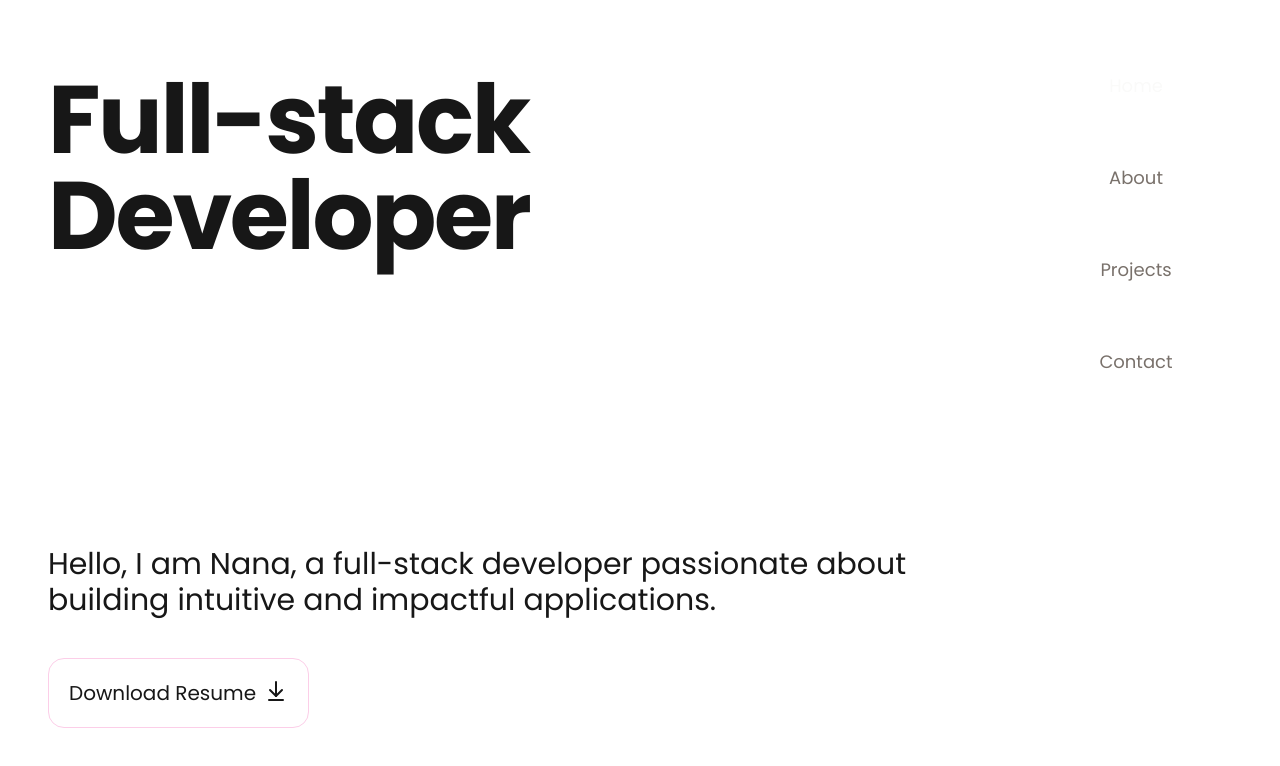
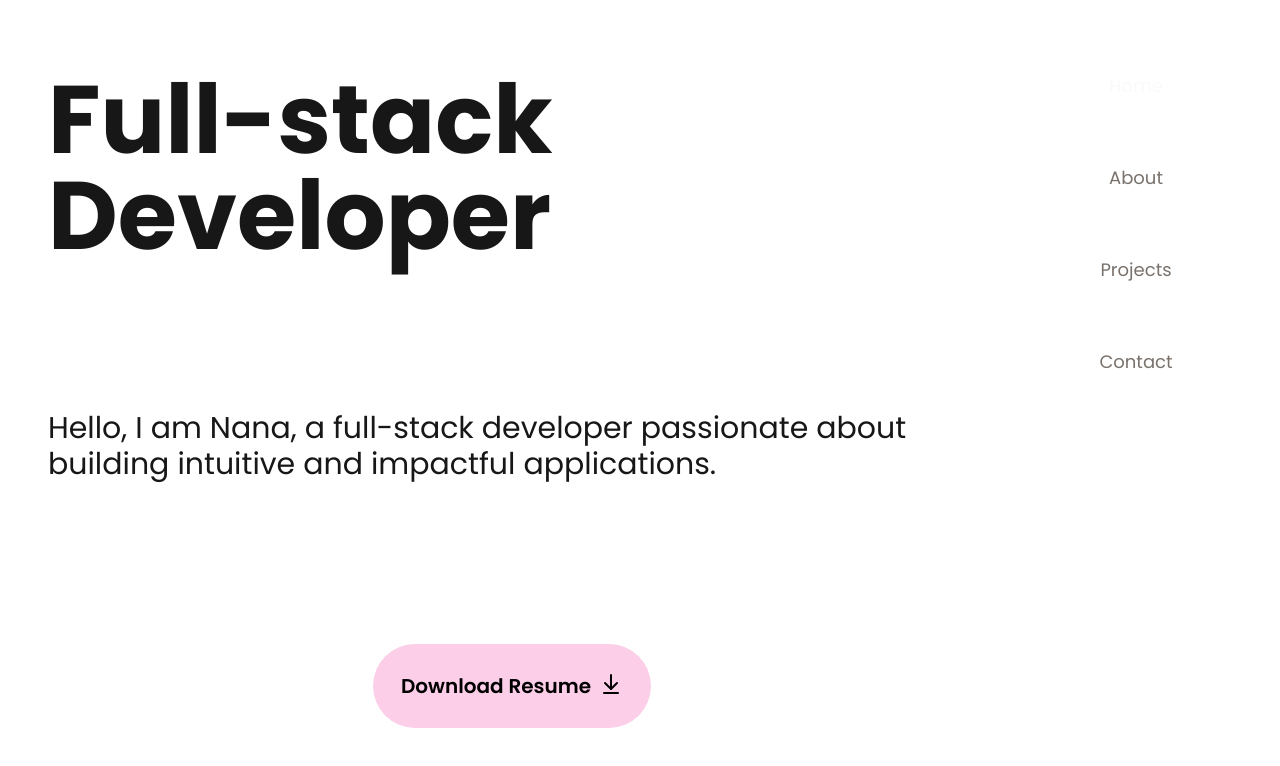
Before and after one commit to na1969na/developer-portfolio, a Next.js app: page / in a window 1280 px wide. Shown: the top 766 px of the page. Built offline with nearby package versions, Linux system fonts and the light colour scheme.

Commit message:
add: add animation in home section

```diff
--- a/package.json
+++ b/package.json
@@ -11,6 +11,7 @@
   "dependencies": {
     "clsx": "^2.1.1",
     "framer-motion": "^12.9.2",
+    "gsap": "^3.13.0",
     "lucide-react": "^0.503.0",
     "next": "15.3.1",
     "react": "^19.0.0",
--- a/src/app/globals.css
+++ b/src/app/globals.css
@@ -14,10 +14,14 @@
   --font-poppins: var(--font-poppins);
 }
 
+@theme {
+  --color-light-cream: #fffce1;
+}
+
 @media (prefers-color-scheme: dark) {
   :root {
     --background: #0a0a0a;
-    --foreground: #ededed;
+    --foreground: #fffce1;
   }
 }
 
--- a/src/components/sections/HomeSection.tsx
+++ b/src/components/sections/HomeSection.tsx
@@ -1,7 +1,8 @@
 "use client";
 
 import { motion } from "framer-motion";
-import { ArrowDownToLine } from "lucide-react";
+import ScrambleText from "../ui/ScrambleText";
+import DownloadButton from "../ui/DownloadButton";
 
 const HomeSection = () => {
   return (
@@ -13,26 +14,18 @@ const HomeSection = () => {
       transition={{ duration: 0.5 }}
     >
       <div>
-        <h1 className="text-8xl font-bold tracking-tight">
-          Full-stack Developer
-        </h1>
+        <ScrambleText
+          text="Full-stack Developer"
+          className="text-8xl font-bold"
+        />
       </div>
-      <div className="space-y-6">
-        <p className="text-3xl">
-          Hello, I am Nana, a full-stack developer passionate about building
-          intuitive and impactful applications.
-        </p>
-        <div className="pt-4 flex flex-col sm:flex-row gap-4">
-          <motion.button
-            className="border-1 border-pink-200 rounded-2xl p-5 text-xl flex gap-2 hover:bg-pink-200 hover:text-black"
-            whileTap={{ scale: 0.9, rotate: 3 }}
-          >
-            <a href="/files/Resume_NanaOkamoto.pdf" download>
-              Download Resume
-            </a>
-            <ArrowDownToLine />
-          </motion.button>
-        </div>
+      <ScrambleText
+        text="Hello, I am Nana, a full-stack developer passionate about building
+          intuitive and impactful applications."
+        className="text-3xl"
+      />
+      <div className="pt-4 flex flex-col sm:flex-row gap-4">
+        <DownloadButton />
       </div>
     </motion.div>
   );
--- /dev/null
+++ b/src/components/ui/DownloadButton.tsx
@@ -0,0 +1,40 @@
+"use client";
+
+import { useRef } from "react";
+import { gsap } from "gsap";
+import { ArrowDownToLine } from "lucide-react";
+
+const DownloadButton: React.FC = () => {
+  const buttonRef = useRef<HTMLButtonElement>(null);
+
+  const handleClick = () => {
+    if (buttonRef.current) {
+      gsap.fromTo(
+        buttonRef.current,
+        { scale: 1 },
+        {
+          scale: 1.2,
+          duration: 0.2,
+          ease: "power1.out",
+          yoyo: true,
+          repeat: 1,
+        }
+      );
+    }
+  };
+
+  return (
+    <button
+      ref={buttonRef}
+      onClick={handleClick}
+      className="bg-pink-200 rounded-full p-7 text-xl flex gap-2 text-black font-semibold"
+    >
+      <a href="/files/Resume_NanaOkamoto.pdf" download>
+        Download Resume
+      </a>
+      <ArrowDownToLine />
+    </button>
+  );
+};
+
+export default DownloadButton;
--- /dev/null
+++ b/src/components/ui/ScrambleText.tsx
@@ -0,0 +1,45 @@
+"use client";
+
+import { useEffect, useRef } from "react";
+import { gsap } from "gsap";
+import { ScrambleTextPlugin } from "gsap/ScrambleTextPlugin";
+import { cn } from "@/lib/utils";
+
+interface ScrambleTextProps {
+  text: string;
+  className?: string;
+}
+
+gsap.registerPlugin(ScrambleTextPlugin);
+
+const ScrambleText: React.FC<ScrambleTextProps> = ({ text, className }) => {
+  const textRef = useRef<HTMLDivElement>(null);
+
+  useEffect(() => {
+    if (textRef.current) {
+      gsap.fromTo(
+        textRef.current,
+        { textContent: "" },
+        {
+          textContent: text,
+          duration: 5,
+          scrambleText: {
+            text: text,
+            chars: "ABCDEFGHIJKLMNOPQRSTUVWXYZ0123456789",
+            speed: 0.6,
+          },
+          ease: "power2.inOut",
+        }
+      );
+    }
+  }, [text]);
+
+  return (
+    <div
+      ref={textRef}
+      className={cn("text-2xl", className)}
+    ></div>
+  );
+};
+
+export default ScrambleText;
```
Also changed, not shown: 1 other file (tests, documents, lock files or other folders).
